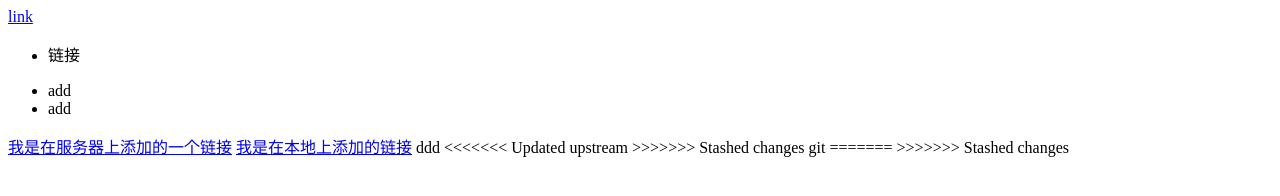
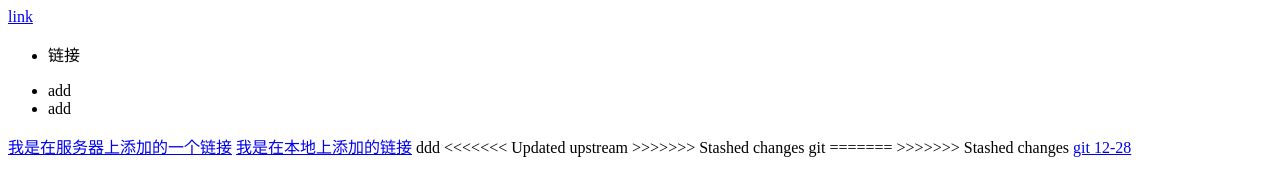
Before and after one commit to enterpriseih/mytest-2, a plain HTML site: page index.html in a window 1280 px wide. Drawn offline with Linux system fonts and the light colour scheme.

Commit message:
Update index.html

```diff
--- a/index.html
+++ b/index.html
@@ -17,3 +17,4 @@
 <over-over>git</agin>
 =======
 >>>>>>> Stashed changes
+    <a href="#">git 12-28</a>
```
